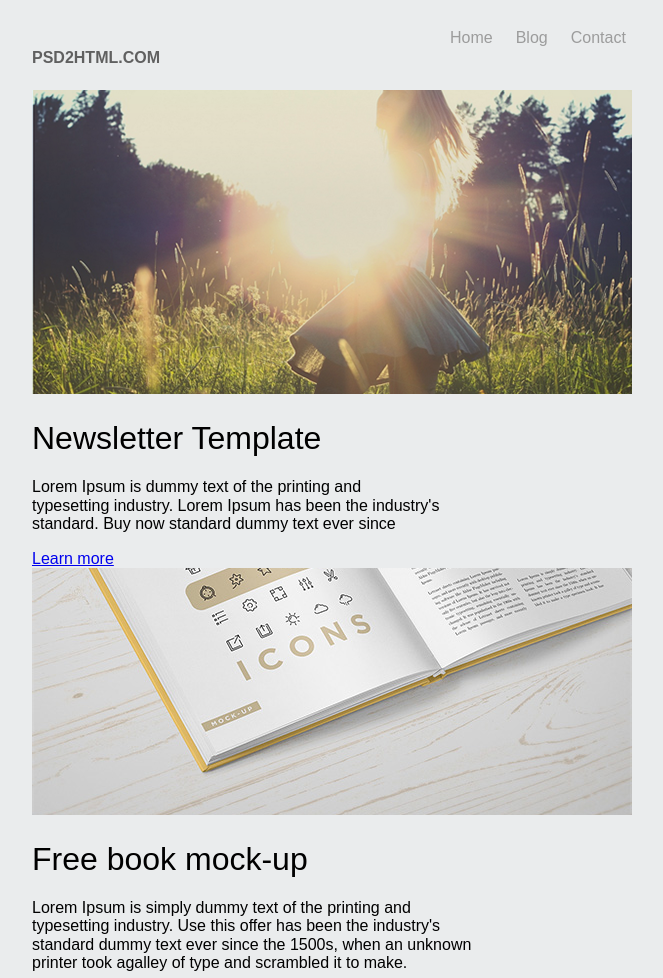
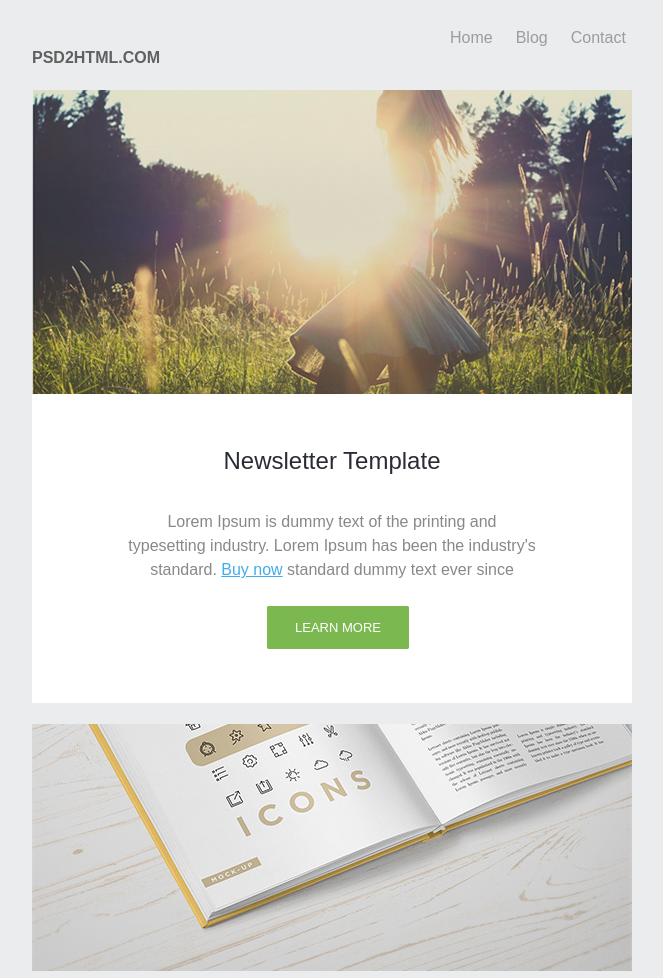
Before and after one commit to stephanie-vm/PSD-practica, a website: page index.html in a window 1280 px wide. Shown: the top 978 px of the page, without its empty margins (308-971 px from the left). Drawn offline with Linux system fonts and the light colour scheme.

Commit message:
Arreglo boton de learn more

```diff
--- a/css/styles.css
+++ b/css/styles.css
@@ -346,3 +346,41 @@ h1 {
   font-size: fz-boton-50;
   color: #9c9c9c;
   text-decoration: none; }
+
+.img-1 {
+  max-width: 100%;
+  width: 100%;
+  margin-bottom: 4%; }
+
+.content-1 {
+  margin-bottom: 3.5%;
+  background-color: white;
+  padding-bottom: 11%; }
+
+.content-1-info h1 {
+  font-size: 24px;
+  color: #292c34;
+  text-align: center;
+  margin-bottom: 6%; }
+
+.content-1-info p {
+  font-size: 1rem;
+  color: #888888;
+  text-align: center;
+  line-height: 1.5rem;
+  margin-bottom: 6%; }
+  .content-1-info p a {
+    color: #40aceb;
+    text-decoration: underline; }
+
+.content-1-link {
+  color: #ffffff;
+  text-decoration: none;
+  font-size: 13px;
+  font-weight: normal;
+  margin-left: 235px;
+  border: 1px solid #7bb84f;
+  border-radius: 2px;
+  background-color: #7bb84f;
+  padding: 13px 27px;
+  text-transform: uppercase; }
```
